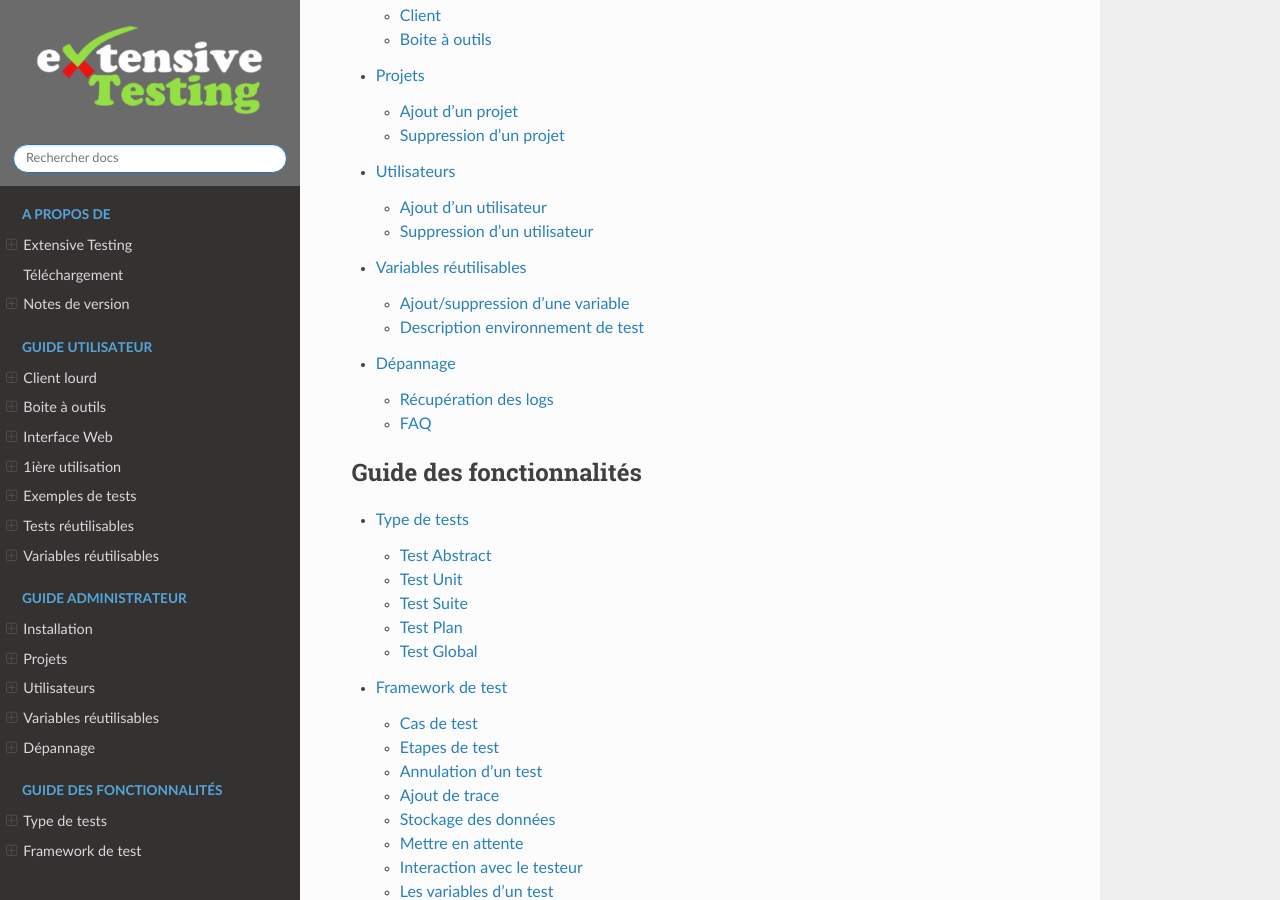
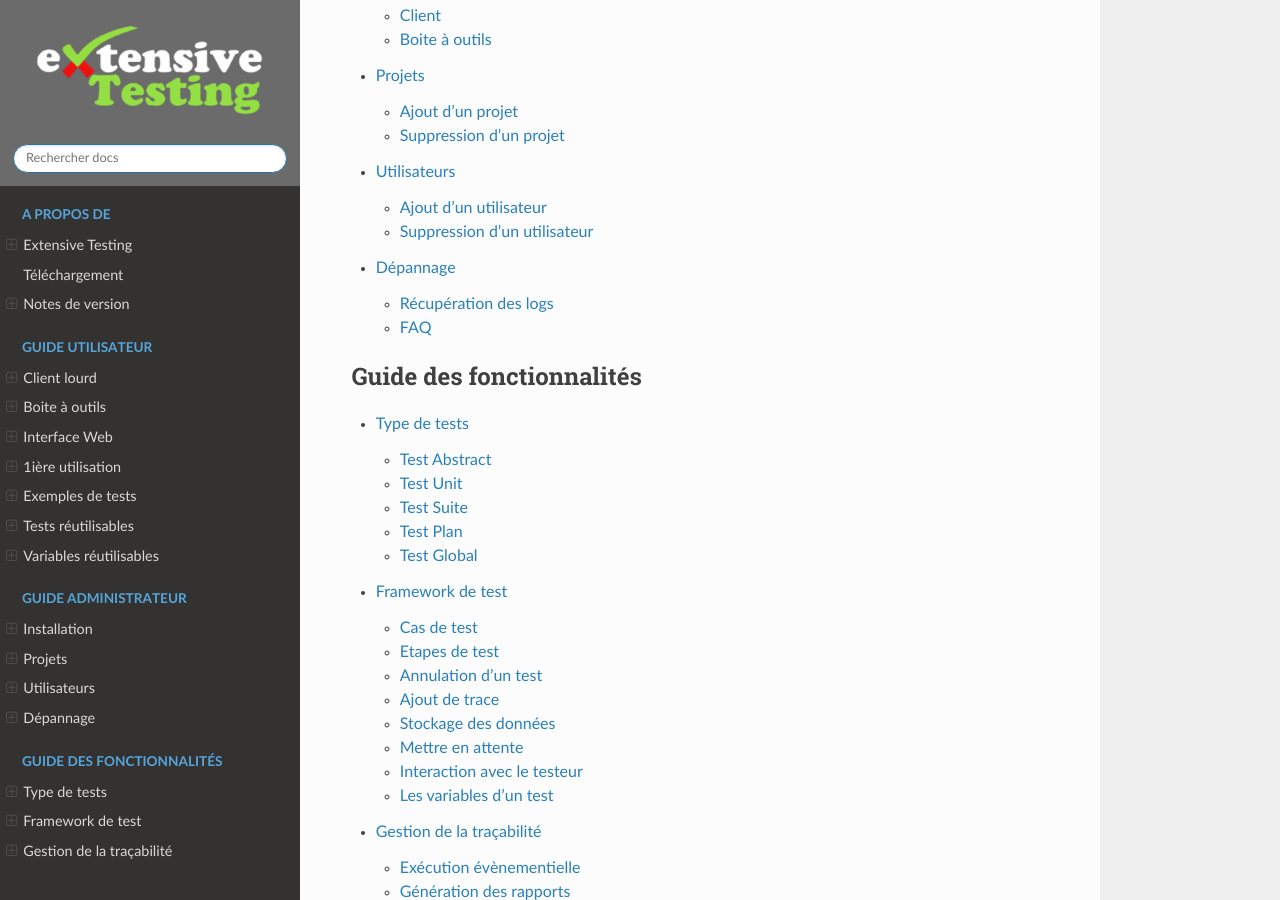
Before and after one commit to ExtensiveAutomation/extensiveautomation-fr.readthedocs.io, a Sphinx documentation site: the page built from docs/index.rst, in a window 1280 px wide and 900 px high, scrolled down 1800 px. Built offline with Sphinx 7.4.7 and the Read the Docs theme 2.0.0, drawn with Linux system fonts in a browser that asks for light colours; pages that are not in the unit, such as notebooks, are missing from menus; some of the changed lines change nothing that is shown.

Commit message:
mise à jour

```diff
--- a/docs/admin/variables.rst
+++ /dev/null
@@ -1,68 +0,0 @@
-Variables réutilisables
-=======================
-
-Les variables réutilisables sont principalement utilisées pour décrire son environnement de tests.
-
-Ajout/suppression d'une variable
------------------
-
-L'ajout ou la suppression d'une variable peut se faire à travers l'interface web ou bien depuis l'api.
-Le format attendu est de type `JSON`.
-
-Description environnement de test
---------------------------
-
-La description d'un environnement de test doit respecter le formalisme décrit ci-dessous.
-Ce type de déclaration est à utiliser avec le test réutilisable qui initialise l'environnement
-et le met à disposition dans le cache.
-
-Déclaration d'un noeud SAMPLE_NODE:
-
-.. code-block:: python
-
- {
-	"COMMON": {
-		"HOSTNAME": "extensivetesting"
-	},
-	"INSTANCES": {
-		"SSH": {
-			"ADMIN": {
-				"SSH_DEST_HOST": "127.0.0.1",
-				"SSH_DEST_PORT": 22,
-				"SSH_DEST_LOGIN": "root",
-				"SSH_DEST_PWD": "",
-				"SSH_PRIVATE_KEY": null,
-				"SSH_PRIVATE_KEY_PATH": null,
-				"SSH_AGENT_SUPPORT": false,
-				"SSH_AGENT": {
-					"type": "ssh",
-					"name": "agent.ssh01"
-				}
-			}
-		}
-	}
- }
-
-Déclaration d'une donnée de test SAMPLE_DATASET_AUTH:
-
-.. code-block:: python
-
- {
-		 "login":         "admin",
-		 "password":      ""
- }
-
-Déclaration de l'environnement SAMPLE_ENVIRONMENT:
-
-.. code-block:: python
-
- {
-	"PLATFORM": {
-		"CLUSTER": [
-			{ "NODE": "Common:SAMPLE_NODE" }
-		]
-	},
-	"DATASET": [
-		{ "AUTH": "Common:SAMPLE_DATASET_AUTH" }
-	]
- }
--- a/docs/index.rst
+++ b/docs/index.rst
@@ -39,7 +39,6 @@
    admin/install
    admin/projects
    admin/users
-   admin/variables
    admin/troubleshooting
 
 .. _feature-docs:
```
